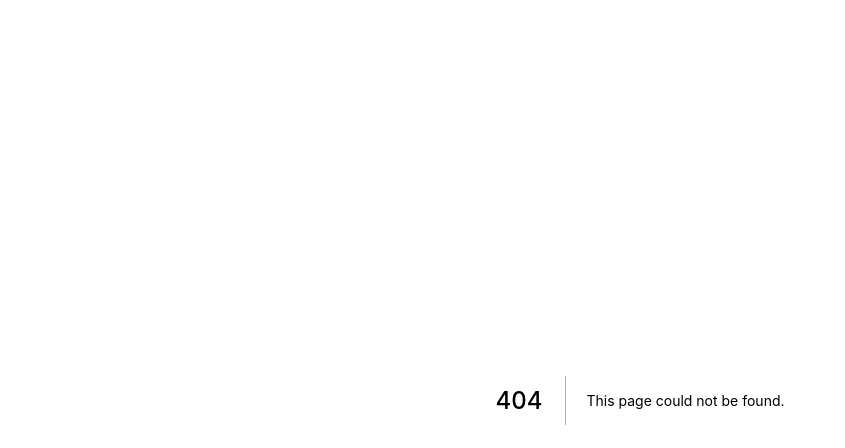
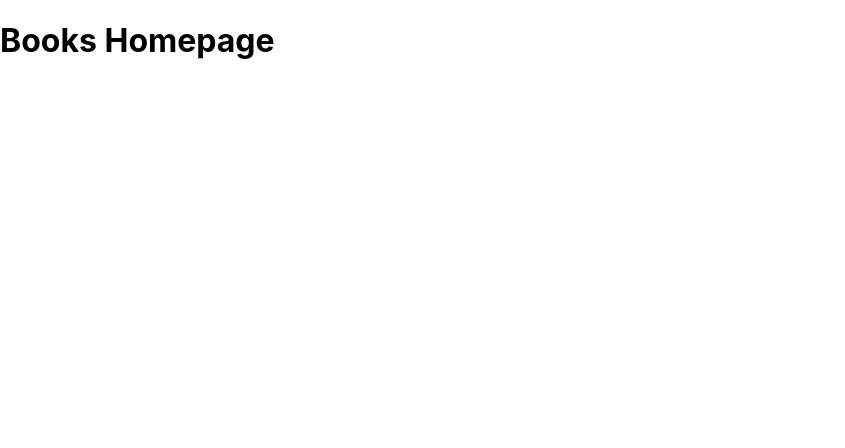
Before and after one commit to starlabelgh/file-base-routing, a Next.js app in the folder fbrapp/: page /books in a window 1280 px wide. Before the commit this address had no page. Shown: the top 448 px of the page, without its empty margins (0-845 px from the left). Built offline with nearby package versions, Linux system fonts and the light colour scheme.

Commit message:
add books dynamic routing page

```diff
--- /dev/null
+++ b/fbrapp/pages/books/[id].js
@@ -0,0 +1,5 @@
+function BookDetails() {
+    return <h1>Book Details</h1>;
+}
+
+export default BookDetails
--- /dev/null
+++ b/fbrapp/pages/books/index.js
@@ -0,0 +1,5 @@
+function BookHome() {
+    return <h1>Books Homepage</h1>
+}
+
+export default BookHome
```
